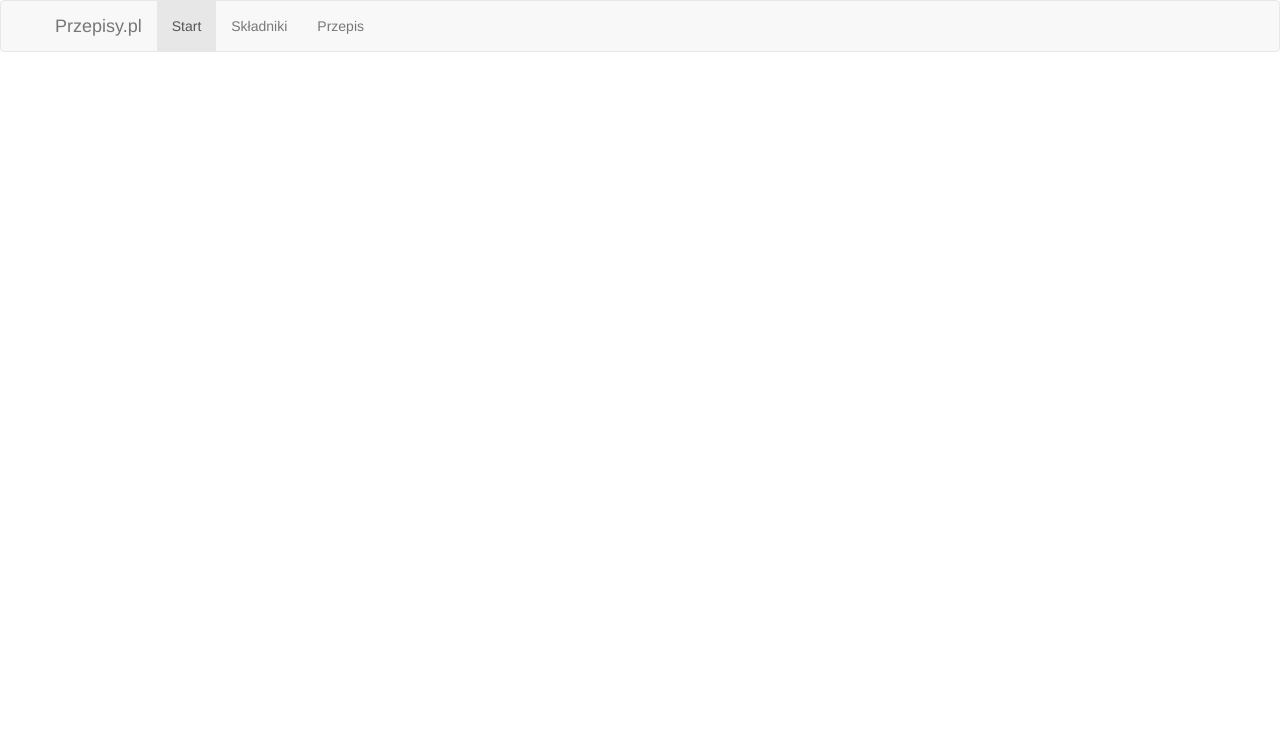
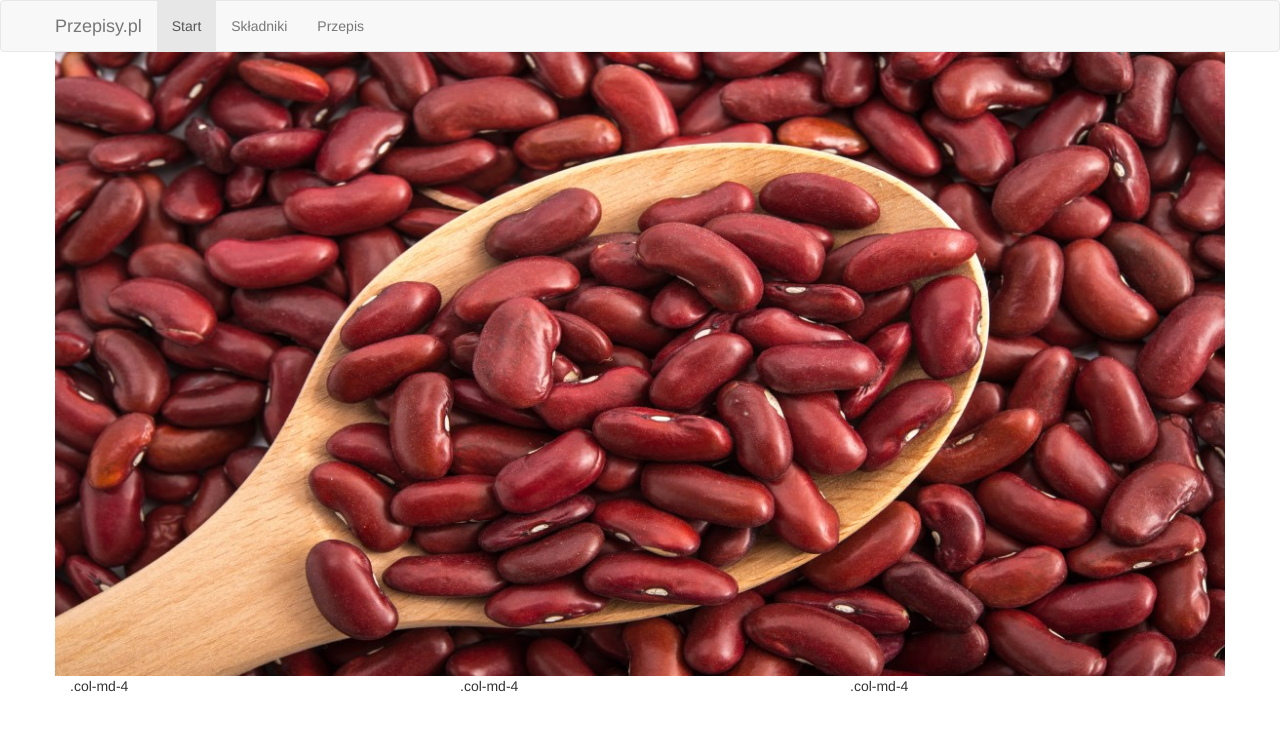
Before and after one commit to 1PiotrCz/Bootstrap, a plain HTML site: page index.html in a window 1280 px wide. Drawn offline with nearby package versions, Linux system fonts and the light colour scheme.

Commit message:
add grid col-md-4 layout

```diff
--- a/css/main.css
+++ b/css/main.css
@@ -0,0 +1,3 @@
+.navbar {
+margin-bottom: 0;
+}
--- a/index.html
+++ b/index.html
@@ -9,7 +9,7 @@
     <link rel="stylesheet" href="css/main.css">
 </head>
 <body>
-    <nav class="navbar navbar-default">
+  <nav class="navbar navbar-default">
         <div class="container-fluid">
             <div class="row">
                 <div class="container">
@@ -37,7 +37,16 @@
             </div>
         </div><!-- /.container-fluid -->
     </nav>
-
+    <div class="container">
+        <div class="row">
+            <img class="img-responsive" src="img/fasolka.jpg" alt="czarwona fasola">
+        </div>
+		<div class="row">
+  <div class="col-md-4">.col-md-4</div>
+  <div class="col-md-4">.col-md-4</div>
+  <div class="col-md-4">.col-md-4</div>
+</div>
+    </div>
 
     <script src="https://ajax.googleapis.com/ajax/libs/jquery/1.12.4/jquery.min.js"></script>
     <script src="js/bootstrap.min.js"></script>
```
Also changed, not shown: img/fasolka.jpg (added).
